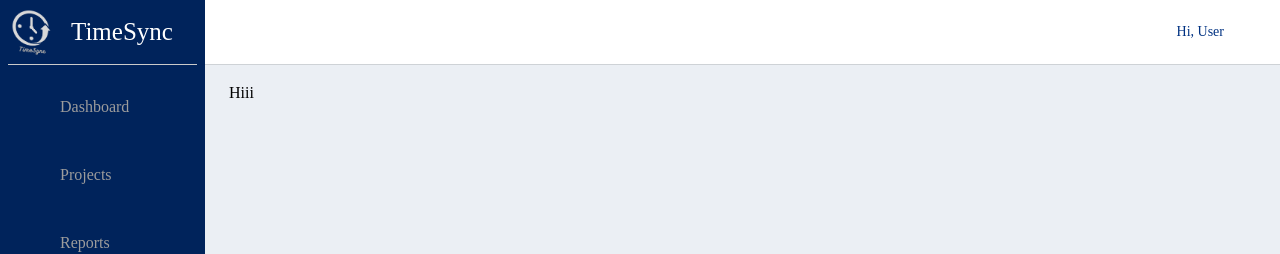
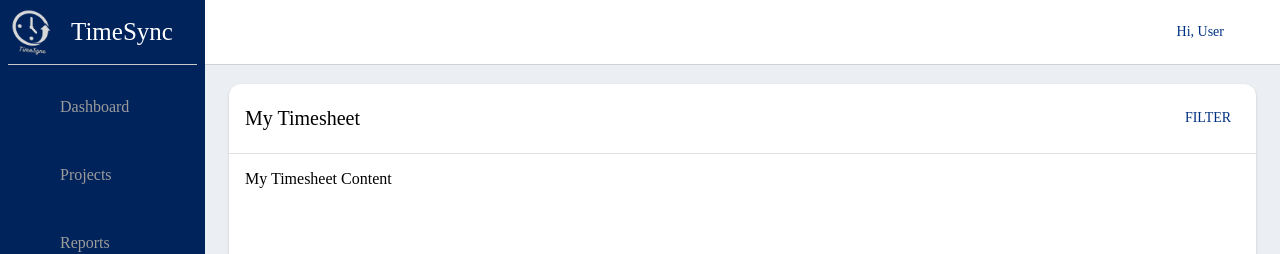
Before and after one commit to AthharPro/TimeSync, a React (Vite) app in the folder apps/ui/: page / in a window 1280 px wide. Shown: the top 254 px of the page. Built offline with nearby package versions, Linux system fonts and the light colour scheme; some icons are missing.

Commit message:
feat:create windows

```diff
--- /dev/null
+++ b/apps/ui/src/components/organisms/window/MyTimesheetWindow.tsx
@@ -0,0 +1,12 @@
+import WindowLayout from '../../templates/other/WindowLayout'
+import { Button } from '@mui/material'
+
+function MyTimesheetWindow() {
+  return (
+    <WindowLayout title="My Timesheet" buttons={<Button>Filter</Button>}>
+      <div>My Timesheet Content</div>
+    </WindowLayout>
+  )
+}
+
+export default MyTimesheetWindow;
--- a/apps/ui/src/components/templates/index.ts
+++ b/apps/ui/src/components/templates/index.ts
@@ -1,5 +1 @@
-export * from './admin'
-export * from './form'
-export * from './landing'
-export * from './layout'
-export * from './popup'
+export * from './other'
--- /dev/null
+++ b/apps/ui/src/components/templates/other/WindowLayout.tsx
@@ -0,0 +1,47 @@
+import React from 'react';
+import { Box, Typography } from '@mui/material';
+
+interface WindowLayoutProps {
+  title?: string;
+  buttons?: React.ReactNode;
+  children: React.ReactNode;
+}
+
+const WindowLayout: React.FC<WindowLayoutProps> = ({ title, buttons, children }) => {
+  return (
+      <Box
+        sx={{
+          height: '100%',
+          backgroundColor: 'white',
+          borderRadius: 3,
+          boxShadow: 1,
+          overflow: 'auto',
+        }}
+      >
+        {(title || buttons) && (
+          <Box
+            sx={{
+              display: 'flex',
+              justifyContent: 'space-between',
+              alignItems: 'center',
+              padding: 2,
+              borderBottom: '1px solid',
+              borderColor: 'divider',
+            }}
+          >
+            {title && (
+              <Typography variant="h6" component="h2">
+                {title}
+              </Typography>
+            )}
+            {buttons && <Box sx={{ display: 'flex', gap: 1 }}>{buttons}</Box>}
+          </Box>
+        )}
+        <Box sx={{ padding: 2 }}>
+          {children}
+        </Box>
+      </Box>
+  );
+};
+
+export default WindowLayout;
--- /dev/null
+++ b/apps/ui/src/components/templates/other/index.ts
@@ -0,0 +1,2 @@
+export * from './MainLayout';
+export *from './WindowLayout';
--- a/apps/ui/src/pages/AdminPage.tsx
+++ b/apps/ui/src/pages/AdminPage.tsx
@@ -6,6 +6,7 @@ import BusinessOutlinedIcon from '@mui/icons-material/BusinessOutlined';
 import AssignmentIcon from '@mui/icons-material/Assignment';
 import RateReviewIcon from '@mui/icons-material/RateReview';
 import HistoryIcon from '@mui/icons-material/History';
+import MyTimesheetWindow from '../components/organisms/window/MyTimesheetWindow';
 
 
 const AdminPage = () => {
@@ -25,7 +26,7 @@ const AdminPage = () => {
 
   return (
     <MainLayout items={items}>
-     Hiii
+      <MyTimesheetWindow/>
     </MainLayout>
   );
 };
```
Also changed, not shown: apps/ui/src/components/organisms/window/AccountWindow.tsx (added, +12 -0 lines), apps/ui/src/components/organisms/window/DashboardWindow.tsx (added, +12 -0 lines), apps/ui/src/components/organisms/window/HistoryWindow.tsx (added, +12 -0 lines), apps/ui/src/components/organisms/window/ProjectWindow.tsx (added, +12 -0 lines), apps/ui/src/components/organisms/window/ReportWindow.tsx (added, +12 -0 lines), apps/ui/src/components/organisms/window/ReviewTimesheetWindow.tsx (added, +12 -0 lines), apps/ui/src/components/organisms/window/TeamWindow.tsx (added, +12 -0 lines).
